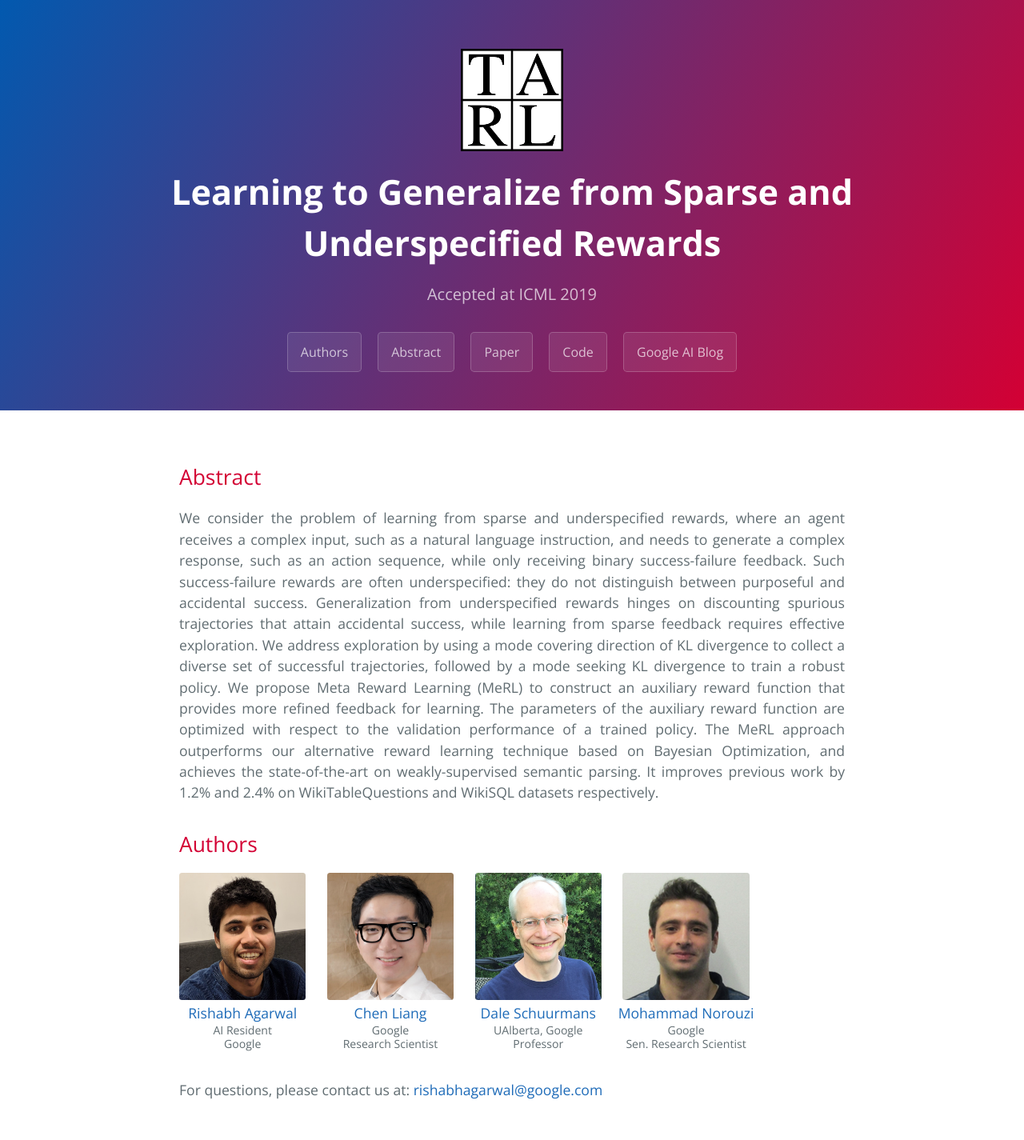
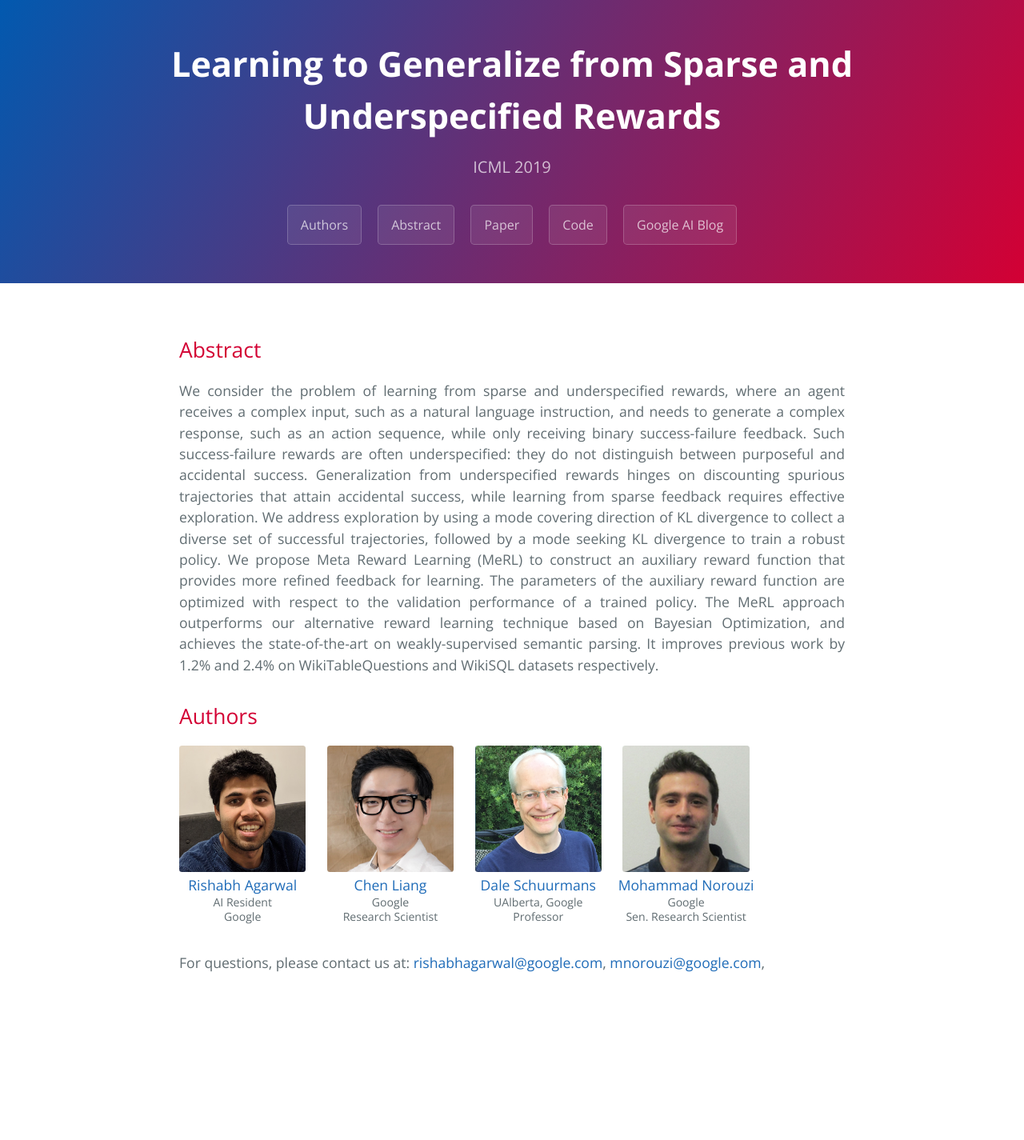
Before and after one commit to agarwl/merl, a Jekyll site: the page built from index.md, in a window 1280 px wide. Shown: the whole page at 80% size. Built offline with Jekyll 4.4.1, drawn with Linux system fonts in a browser that asks for light colours; after the commit the page ends 1266 px from its top, so only the background shows below that.

Commit message:
More changes

```diff
--- a/_config.yml
+++ b/_config.yml
@@ -1,7 +1,7 @@
 intro:
 title: Learning to Generalize from Sparse and Underspecified Rewards
 description:
-- Accepted at ICML 2019
+- ICML 2019
 buttons:
   Authors: '#authors'
   Abstract: '#abstract'
--- a/_layouts/default.html
+++ b/_layouts/default.html
@@ -11,7 +11,7 @@
   </head>
   <body>
     <section class="page-header">
-      <img class="project-logo" width="128px" src="/assets/logo.png" />
+      <!-- <img class="project-logo" width="128px" src="/assets/logo.png" /> -->
       <h1 class="project-name">{{ site.title }}</h1>
       <h2 class="project-tagline">
       {%- for line in site.description -%}
--- a/index.md
+++ b/index.md
@@ -24,5 +24,6 @@ We consider the problem of learning from sparse and underspecified rewards, wher
 
 <p style="text-align: left">
 For questions, please contact us at:
-<a href="mailto:rishabhagarwal@google.com">rishabhagarwal@google.com</a>
+<a href="mailto:rishabhagarwal@google.com">rishabhagarwal@google.com</a>,
+<a href="mailto:mnorouzi@google.com">mnorouzi@google.com</a>,
 </p>
```
